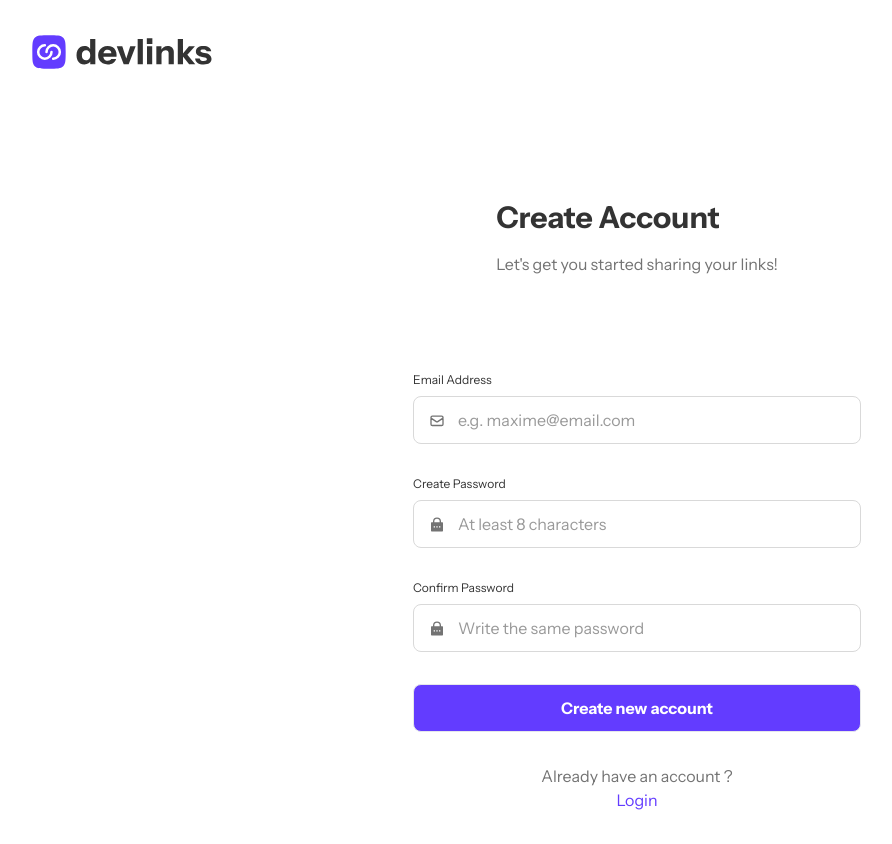
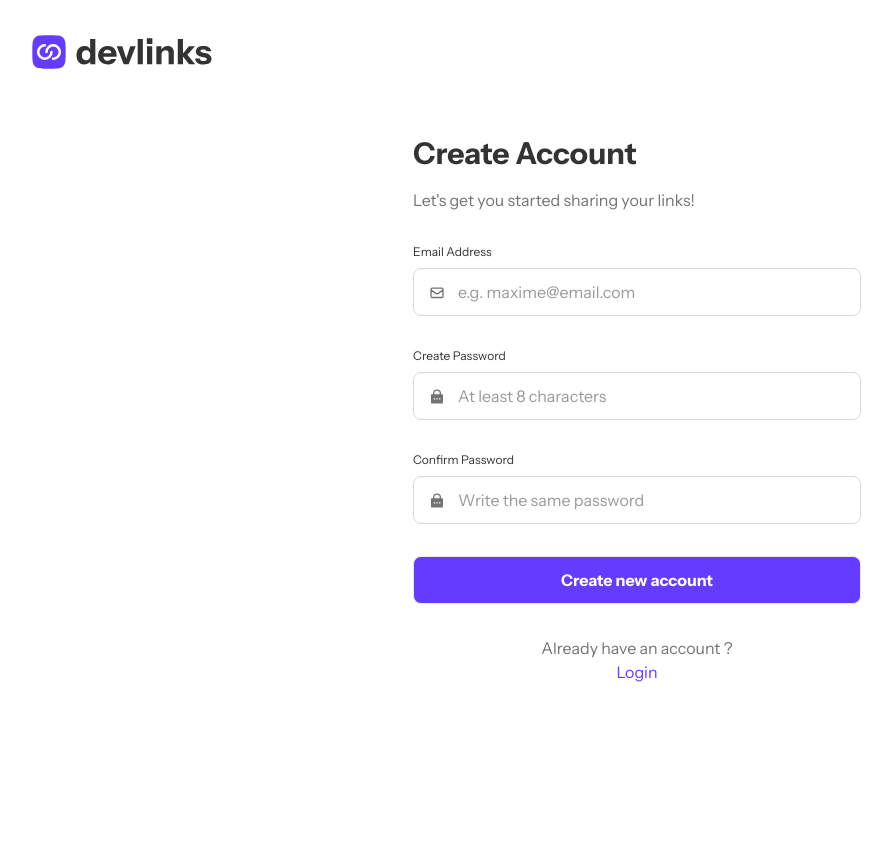
Before and after one commit to maxdnc/link-share-app, a React (Vite) app: page /#/signin in a window 1280 px wide. Shown: the whole page, without its empty margins (3-895 px from the left). After the commit the page ends 800 px from the top, so only its background shows below. Built offline with nearby package versions, Linux system fonts and the light colour scheme.

Commit message:
💄 F01: InstructionMessage > Update Style

```diff
--- a/src/components/pages/authentification/InstructionMessage.tsx
+++ b/src/components/pages/authentification/InstructionMessage.tsx
@@ -5,7 +5,7 @@ interface InstructionMessageProps {
 
 function InstructionMessage({ title, description }: InstructionMessageProps) {
   return (
-    <div className="my-16 flex flex-col gap-4 mx-auto">
+    <div className=" flex flex-col gap-4">
       <h1 className="text-dark-grey font-instrument text-3xl font-bold">
         {title}
       </h1>
```
